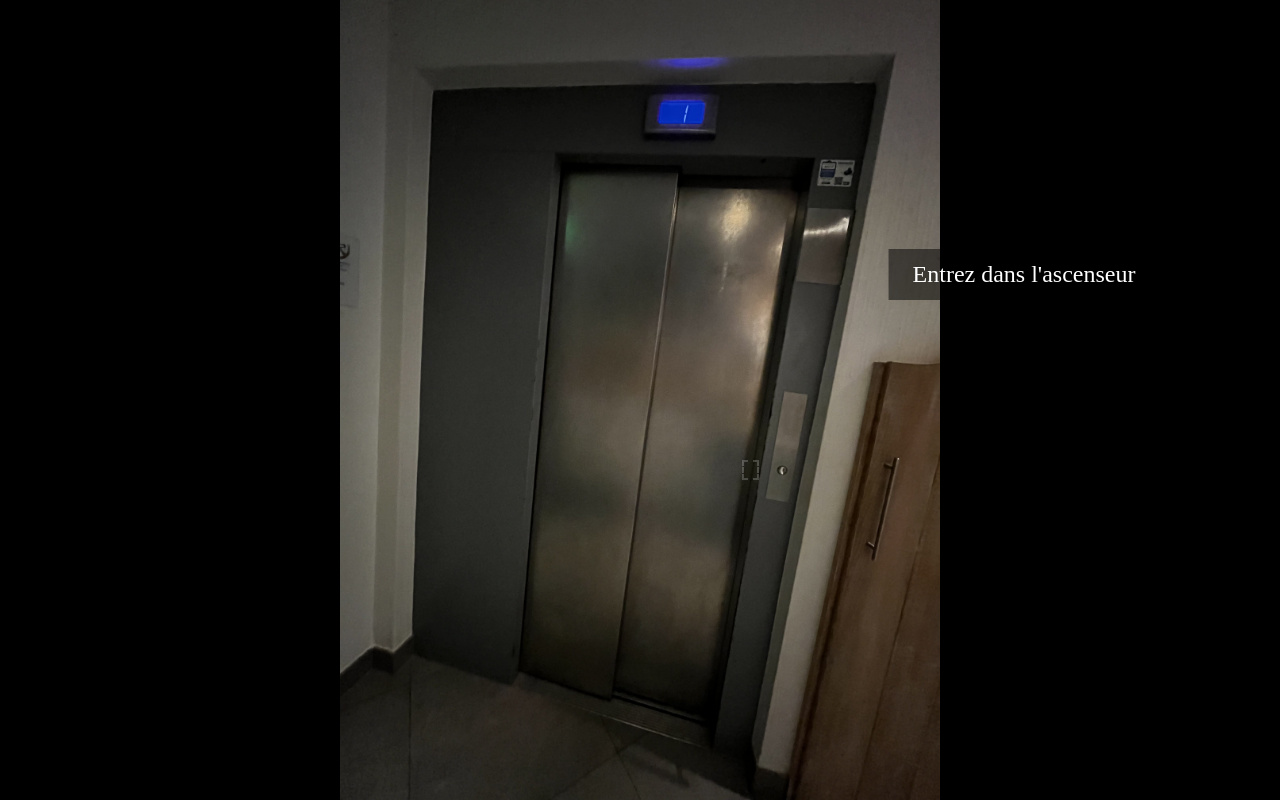
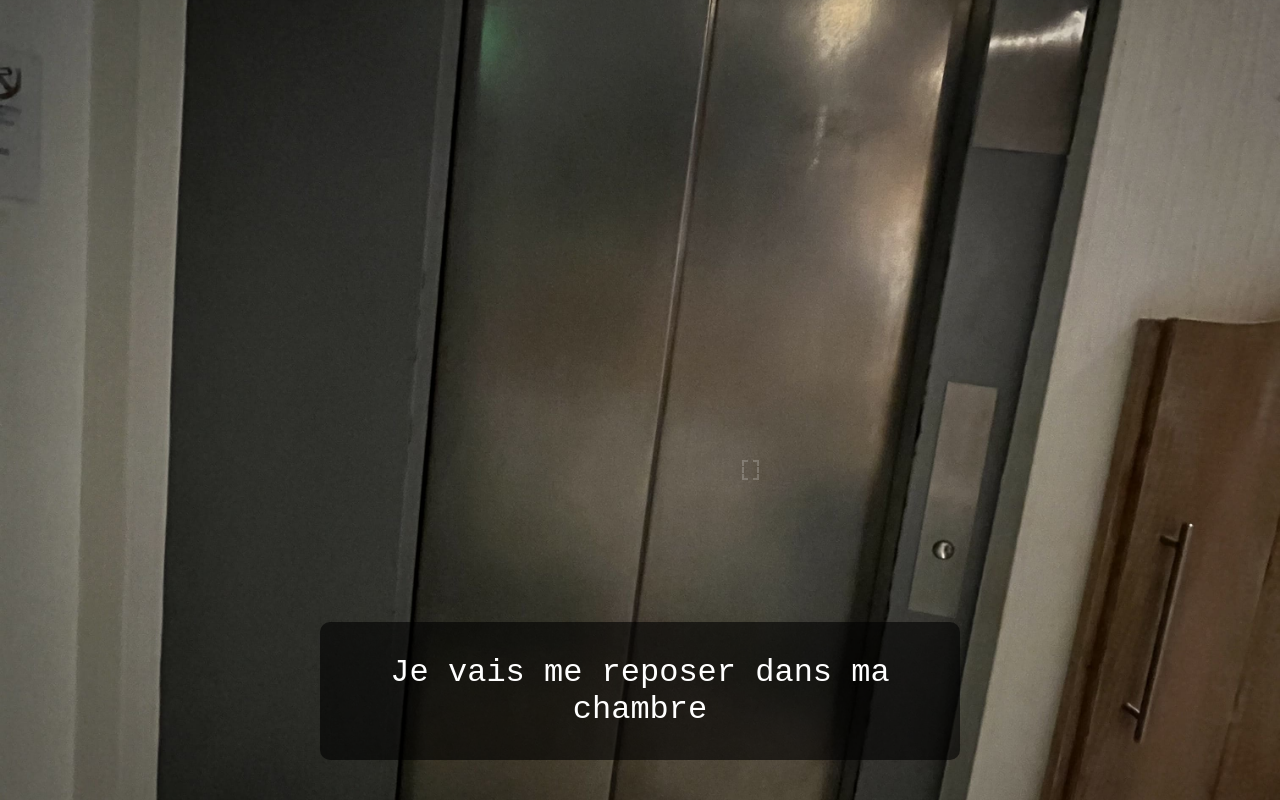
Before and after one commit to ChopperASL/pointandclick, a plain HTML site: page index.html in a window 1280 px wide. Both pictures are taken after a click on the button "Retournez dans votre chambre". Drawn offline with Linux system fonts and the light colour scheme.

Commit message:
mis a jour

```diff
--- a/index.html
+++ b/index.html
@@ -4,20 +4,21 @@
   <meta charset="UTF-8">
   <title>Bienvenue dans l'Hôtel</title>
   <style>
-    body, html {
+    html, body {
       margin: 0;
       padding: 0;
       overflow: hidden;
       background: black;
       height: 100vh;
       width: 100vw;
+      font-family: 'Courier New', monospace;
     }
 
     #scene {
       position: relative;
       height: 100%;
       width: 100%;
-      background-size: contain;
+      background-size: cover;
       background-repeat: no-repeat;
       background-position: center;
       transition: transform 1.5s ease;
@@ -38,22 +39,19 @@
 
     #sceneText {
       position: absolute;
-    bottom: 500px;
-    left: 80%;
+      bottom: 5%;
+      left: 50%;
       transform: translateX(-50%);
-    white-space: nowrap;
-    overflow: hidden;
-    text-overflow: ellipsis;
       color: white;
-    font-size: 1.5em;
-    background: rgba(0, 0, 0, 0.5);
-    padding: 0.5em 1em;
+      font-size: 2em;
+      background: rgba(0, 0, 0, 0.6);
+      padding: 1em 2em;
       z-index: 11;
-    opacity: 1;
+      opacity: 0;
       max-width: 90%;
+      text-align: center;
+      border-radius: 10px;
     }
-
-
 
     .hotspot {
       position: absolute;
@@ -66,17 +64,28 @@
       cursor: pointer;
       border-color: rgba(255, 255, 255, 0.7);
     }
+
+    #startBtn {
+      position: absolute;
+      top: 50%;
+      left: 50%;
+      transform: translate(-50%, -50%);
+      padding: 1em 2em;
+      font-size: 20px;
+      z-index: 20;
+      cursor: pointer;
+    }
   </style>
 </head>
 <body>
-  <button id="startBtn" style="position: absolute; top: 50%; left: 50%; transform: translate(-50%, -50%); padding: 1em 2em; font-size: 20px; z-index: 20;">
-    Retournez dans votre chambre
-  </button>
+
+  <button id="startBtn">Retournez dans votre chambre</button>
 
   <div id="scene"></div>
   <div id="fade"></div>
   <div id="sceneText"></div>
 
+  <audio id="ambiance" src="sons/ambiance.mp3" loop autoplay hidden></audio>
 
   <script>
     const scenes = [
@@ -87,7 +96,7 @@
     fade: false,
     fadeDuration: 1500,
     zoom: { enabled: false },
-        text: "Entrez dans l'ascenseur",
+    text: "Je vais me reposer dans ma chambre",
     hotspots: [
       { x: 58, y: 57.5, width: 1, height: 2, targetScene: 1, sound: 'sons/elevatordoor.wav' }
     ],
@@ -100,7 +109,7 @@
     fade: true,
     fadeDuration: 2000,
     zoom: { enabled: false, scale: 1.1 },
-        text: "Entrez dans l'ascenseur",
+    text: "Cet ascenseur m'a jamais inspiré confiance...",
     hotspots: [],
     autoNext: { delay: 4000, targetScene: 2 }
   },
@@ -111,7 +120,7 @@
     fade: false,
     fadeDuration: 1500,
     zoom: { enabled: true, scale: 1.1 },
-        text: "Entrez dans l'ascenseur",
+    text: "Il faut que j'aille au 1er étage",
     hotspots: [
       { x: 46, y: 30, width: 10, height: 55, targetScene: 3, sound: 'sons/step.wav' }
     ],
@@ -301,8 +310,7 @@
     let autoTimer = null;
     const sceneDiv = document.getElementById('scene');
     const fadeDiv = document.getElementById('fade');
-
-    sceneDiv.style.transition = 'transform 1.5s ease';
+    const sceneText = document.getElementById('sceneText');
 
     function playSound(src) {
       if (src) {
@@ -343,6 +351,20 @@
       sceneDiv.style.transform = `scale(${scale})`;
     }
 
+    function typeWriter(element, text, speed = 30) {
+      element.textContent = '';
+      element.style.opacity = 1;
+      let i = 0;
+      function type() {
+        if (i < text.length) {
+          element.textContent += text.charAt(i);
+          i++;
+          setTimeout(type, speed);
+        }
+      }
+      type();
+    }
+
     function changeScene(index, extraSound = null) {
       if (autoTimer) {
         clearTimeout(autoTimer);
@@ -364,10 +386,8 @@
         sceneDiv.style.backgroundImage = `url(${scene.img})`;
         createHotspots(scene.hotspots);
 
-    // Afficher le texte avec un délai court après le fade
         setTimeout(() => {
-      sceneText.textContent = scene.text || '';
-      sceneText.style.opacity = 1;
+          typeWriter(sceneText, scene.text || '');
         }, 500);
 
         if (soundToPlay) {
@@ -394,7 +414,6 @@
       }
     }
 
-
     document.getElementById('startBtn').addEventListener('click', () => {
       document.getElementById('startBtn').remove();
       changeScene(0);
```
Also changed, not shown: temporaire.html (added). Lines whose indentation alone changed are shown as unchanged.
